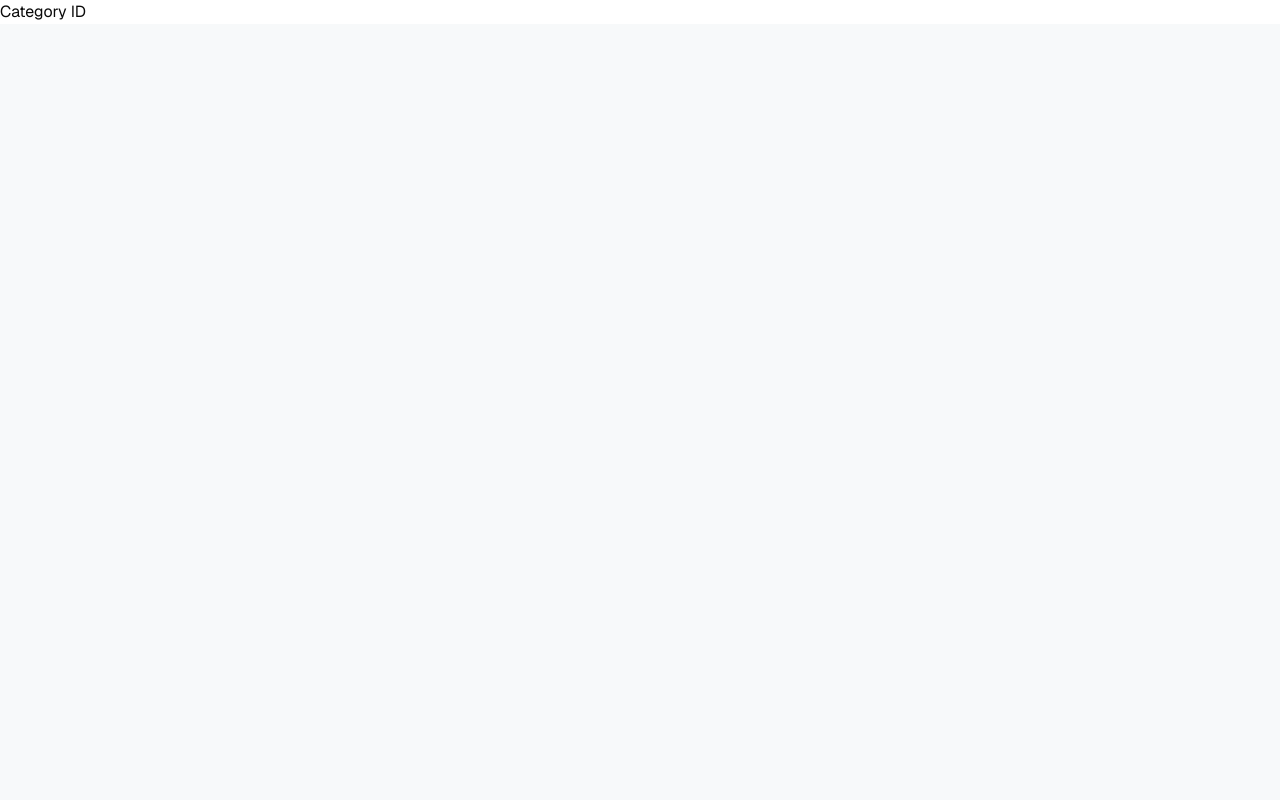
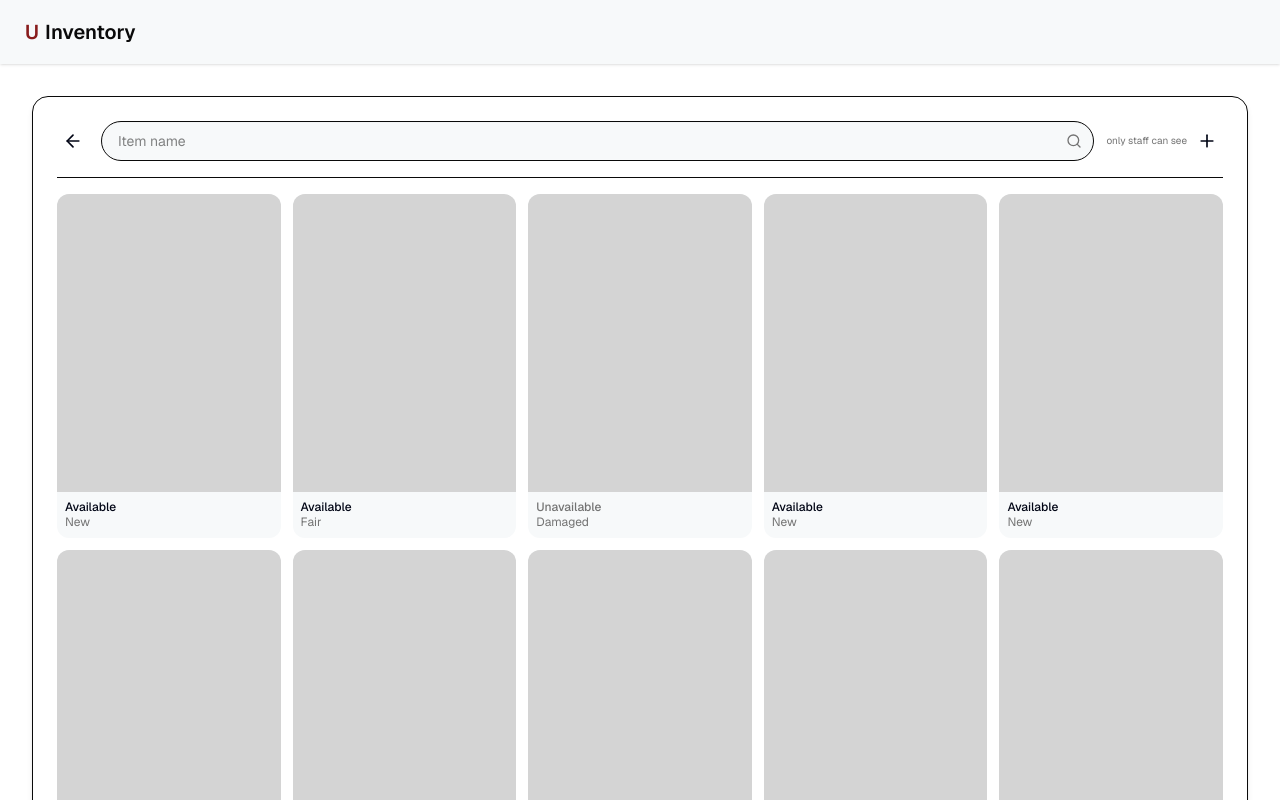
Before and after one commit to 320-Group-Project/inventory-app, a Next.js app in the folder with-supabase-app/: page /clubs/category/demo-cat-1 in a window 1280 px wide. Shown: the top 800 px of the page. Built offline with nearby package versions, Linux system fonts and the light colour scheme.

Commit message:
Item copy page implemented (#54)
* Item copy page first version

* Fixed placeholder conditions

---------

Co-authored-by: jamalsgit <jamkarimli@gmail.com>

```diff
--- a/with-supabase-app/app/clubs/category/[categoryId]/page.tsx
+++ b/with-supabase-app/app/clubs/category/[categoryId]/page.tsx
@@ -1,5 +1,157 @@
-/**
- * Minimal placeholder for build stability.
- * TODO: Implement actual logic.
- */
-export default function Page() { return <div>Category ID</div> }
+"use client";
+
+import Link from "next/link";
+import { useParams, useRouter } from "next/navigation";
+import { useMemo, useState, Suspense } from "react";
+import { ArrowLeft, Plus, Search, Settings } from "lucide-react";
+import Navbar from "@/components/ui/navbar";
+
+type ItemCopy = {
+  id: string;
+  picture: string | null;
+  available: boolean;
+  condition: string;
+};
+
+const PLACEHOLDER_ITEMS: ItemCopy[] = [
+  { id: "1", picture: null, available: true, condition: "New" },
+  { id: "2", picture: null, available: true, condition: "Fair" },
+  { id: "3", picture: null, available: false, condition: "Damaged" },
+  { id: "4", picture: null, available: true, condition: "New" },
+  { id: "5", picture: null, available: true, condition: "New" },
+  { id: "6", picture: null, available: false, condition: "Fair" },
+  { id: "7", picture: null, available: true, condition: "New" },
+  { id: "8", picture: null, available: true, condition: "New" },
+  { id: "9", picture: null, available: false, condition: "Damaged" },
+  { id: "10", picture: null, available: true, condition: "Fair" },
+];
+
+const isAdmin = true;
+
+function CategoryPage() {
+  const router = useRouter();
+  const params = useParams<{ categoryId: string }>();
+  const categoryId = (params?.categoryId ?? "").toString();
+
+  const [query, setQuery] = useState("");
+
+  const filtered = useMemo(() => {
+    const q = query.trim().toLowerCase();
+    if (!q) return PLACEHOLDER_ITEMS;
+    return PLACEHOLDER_ITEMS.filter((item) =>
+      item.condition.toLowerCase().includes(q)
+    );
+  }, [query]);
+
+  return (
+    <>
+      <Navbar />
+      <div className="min-h-screen bg-background px-4 py-8 sm:px-8">
+        <div className="mx-auto max-w-full rounded-2xl border border-border bg-card p-4 text-card-foreground shadow-md sm:p-6">
+
+          {/* Top bar */}
+          <div className="flex items-center gap-2 sm:gap-3">
+            <button
+              type="button"
+              className="btn btn-circle btn-ghost btn-sm shrink-0 text-base-content"
+              aria-label="Back"
+              onClick={() => router.back()}
+            >
+              <ArrowLeft className="h-5 w-5" />
+            </button>
+
+            <div className="relative min-w-0 flex-1">
+              <input
+                type="search"
+                value={query}
+                onChange={(e) => setQuery(e.target.value)}
+                placeholder="Item name"
+                className="input input-bordered w-full rounded-full border-border bg-base-100 pr-10 pl-4 text-sm"
+                aria-label="Search items"
+              />
+              <Search
+                className="pointer-events-none absolute right-3 top-1/2 h-4 w-4 -translate-y-1/2 text-muted-foreground"
+                aria-hidden
+              />
+            </div>
+
+            {isAdmin ? (
+              <div
+                className="flex shrink-0 items-center gap-1"
+                title="Only admins can see these actions"
+              >
+                <span className="hidden max-w-[5.5rem] text-[10px] leading-tight text-muted-foreground sm:block">
+                  only staff can see
+                </span>
+                <Link
+                  href={`/clubs/category/${encodeURIComponent(categoryId)}/item/new`}
+                  className="btn btn-circle btn-ghost btn-sm text-base-content"
+                  aria-label="New item"
+                >
+                  <Plus className="h-5 w-5" />
+                </Link>
+              </div>
+            ) : null}
+          </div>
+
+          <hr className="my-4 border-border" />
+
+          {/* Item grid */}
+          {filtered.length === 0 ? (
+            <p className="mt-6 text-center text-sm text-muted-foreground">
+              No items match your search.
+            </p>
+          ) : (
+            <ul className="grid grid-cols-2 gap-3 sm:grid-cols-3 md:grid-cols-4 lg:grid-cols-5">
+              {filtered.map((item) => (
+                <li key={item.id} className="group relative">
+                  <Link
+                    href={`/clubs/category/${encodeURIComponent(categoryId)}/item/${encodeURIComponent(item.id)}`}
+                    className="block overflow-hidden rounded-xl bg-base-200 transition hover:bg-base-300"
+                  >
+                    {/* Picture area */}
+                    <div className="relative aspect-[3/4] w-full bg-neutral-300 dark:bg-neutral-600">
+                      {item.picture ? (
+                        <img
+                          src={item.picture}
+                          alt={`Item ${item.id}`}
+                          className="h-full w-full object-cover"
+                        />
+                      ) : null}
+                    </div>
+
+                    {/* Info strip */}
+                    <div className="px-2 py-2 text-xs leading-tight">
+                      <p className={item.available ? "text-base-content font-medium" : "text-muted-foreground font-medium"}>
+                        {item.available ? "Available" : "Unavailable"}
+                      </p>
+                      <p className="text-muted-foreground">{item.condition}</p>
+                    </div>
+                  </Link>
+
+                  {/* Gear — shown on hover (always visible on touch devices) */}
+                  <Link
+                    href={`/clubs/category/${encodeURIComponent(categoryId)}/item/${encodeURIComponent(item.id)}/edit`}
+                    className="absolute bottom-1 right-1 rounded-full p-1 text-base-content opacity-0 transition-opacity group-hover:opacity-100 focus:opacity-100"
+                    aria-label={`Settings for item ${item.id}`}
+                    onClick={(e) => e.stopPropagation()}
+                  >
+                    <Settings className="h-5 w-5" />
+                  </Link>
+                </li>
+              ))}
+            </ul>
+          )}
+        </div>
+      </div>
+    </>
+  );
+}
+
+export default function Page() {
+  return (
+    <Suspense>
+      <CategoryPage />
+    </Suspense>
+  );
+}
```
